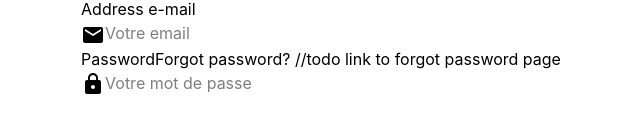
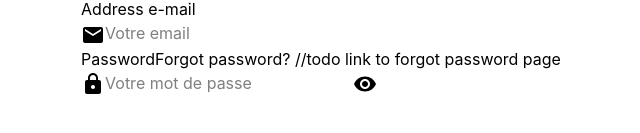
Before and after one commit to doudaoud/gestion-events, a React (Vite) app in the folder client/: page /signIn in a window 1280 px wide. Shown: the part 239-372 px from the top of the page, without its empty margins (319-959 px from the left). Built offline with nearby package versions, Linux system fonts and the light colour scheme; no server answers.

Commit message:
feat: add Visibility icon and toggle password visibility in Signin component

```diff
--- a/client/src/pages/Signin.tsx
+++ b/client/src/pages/Signin.tsx
@@ -5,7 +5,7 @@ import axios from "axios";
 import EmailIcon from "@mui/icons-material/Email";
 import LockIcon from "@mui/icons-material/Lock";
 import { Link } from "react-router-dom";
-
+import VisibilityIcon from "@mui/icons-material/Visibility";
 export default function Signin(): React.ReactNode {
   const handelLoginWithgoogle = async () => {
     try {
@@ -38,6 +38,7 @@ export default function Signin(): React.ReactNode {
     gap: "20px",
     marginTop: "100px",
   };
+  const type: boolean = false;
   return (
     <Fragment>
       <div style={styling} className="container_form_signin">
@@ -80,9 +81,13 @@ export default function Signin(): React.ReactNode {
             <span>
               <LockIcon />
             </span>
-            <input type="password" placeholder="Votre mot de passe">
-            </input>
-
+            <input
+              type={type ? "password" : "text"}
+              placeholder="Votre mot de passe"
+            ></input>
+            <span>
+              <VisibilityIcon />
+            </span>
           </div>
         </div>
       </div>
```
